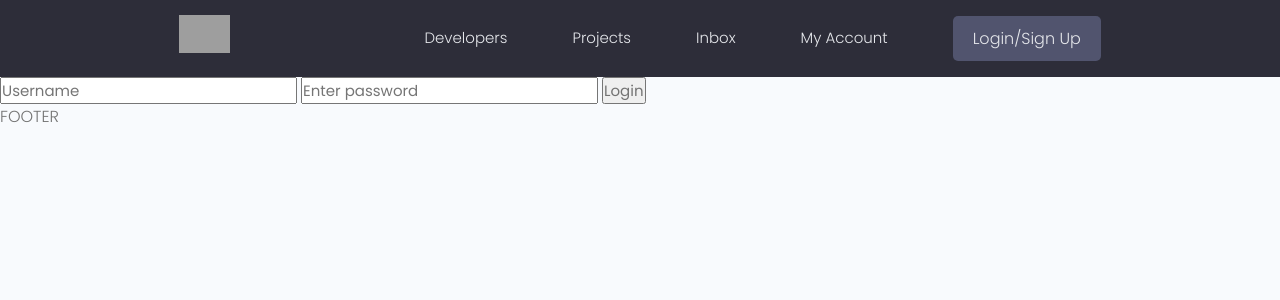
After one commit to dpirrott/dev-search, a Django app: page /login/ in a window 1280 px wide. The commit adds this page. Shown: the top 300 px of the page. Run offline with Django 4.2, Linux system fonts and the light colour scheme; parts of the project's set-up code (start-up, migrations or seed data) failed here and were passed over; some libraries are stand-ins or nearby versions; grey boxes are pictures that could not be loaded.

Commit message:
Created basic login page to showcase login route and view, add logout and flash messages for errors

```diff
--- a/devsearch/projects/views.py
+++ b/devsearch/projects/views.py
@@ -1,4 +1,5 @@
 from django.shortcuts import redirect, render
+from django.contrib.auth.decorators import login_required
 from django.http import HttpResponse
 from .models import Project
 from .forms import ProjectForm
@@ -21,6 +22,7 @@ def project(request, pk):
     return render(request, "projects/single-project.html", {"project": projectObj})
 
 
+@login_required(login_url="login")
 def createProject(request):
     form = ProjectForm()
 
@@ -35,6 +37,7 @@ def createProject(request):
     return render(request, "projects/project_form.html", context)
 
 
+@login_required(login_url="login")
 def updateProject(request, pk):
     project = Project.objects.get(id=pk)
     form = ProjectForm(instance=project)
@@ -49,6 +52,7 @@ def updateProject(request, pk):
     return render(request, "projects/project_form.html", context)
 
 
+@login_required(login_url="login")
 def deleteProject(request, pk):
     project = Project.objects.get(id=pk)
     if request.method == "POST":
--- a/devsearch/templates/main.html
+++ b/devsearch/templates/main.html
@@ -21,7 +21,13 @@
     <title>DevSearch - Connect with Developers!</title>
   </head>
   <body>
-    {% include 'navbar.html' %} {% block content %} {% endblock content %}
+    {% include 'navbar.html' %} {% if messages %}
+    <ul>
+      {% for message in messages %}
+      <li {% if message.tags %} class="{{ message.tags }}" {% endif %}>{{ message }}</li>
+      {% endfor %}
+    </ul>
+    {% endif %} {% block content %} {% endblock content %}
     <p>FOOTER</p>
   </body>
 </html>
--- a/devsearch/templates/navbar.html
+++ b/devsearch/templates/navbar.html
@@ -18,8 +18,12 @@
         <li class="header__menuItem"><a href="">Inbox</a></li>
         <li class="header__menuItem"><a href="">My Account</a></li>
         <li class="header__menuItem">
+          {% if request.user.is_authenticated %}
           <a href="{% url 'create-project' %}" class="btn btn--sub">Add Project</a>
-          <a href="" class="btn btn--sub">Login/Sign Up</a>
+          <a href="{% url 'logout' %}" class="btn btn--sub">Logout</a>
+          {% else %}
+          <a href="{% url 'login' %}" class="btn btn--sub">Login/Sign Up</a>
+          {% endif %}
         </li>
       </ul>
     </nav>
--- /dev/null
+++ b/devsearch/users/templates/users/login_register.html
@@ -0,0 +1,9 @@
+{% extends 'main.html' %} {% block content %}
+<form action="{% url 'login' %}" method="POST">
+  {% csrf_token %}
+  <input type="text" name="username" placeholder="Username" />
+  <input type="password" name="password" placeholder="Enter password" />
+  <input type="submit" value="Login" />
+</form>
+
+{% endblock content %}
--- a/devsearch/users/urls.py
+++ b/devsearch/users/urls.py
@@ -2,6 +2,8 @@ from django.urls import path
 from . import views
 
 urlpatterns = [
+    path("login/", views.loginUser, name="login"),
+    path("logout/", views.logoutUser, name="logout"),
     path("", views.profiles, name="profiles"),
     path("profile/<str:pk>", views.userProfile, name="user-profile"),
 ]
--- a/devsearch/users/views.py
+++ b/devsearch/users/views.py
@@ -1,7 +1,47 @@
-from django.shortcuts import render
+from click import password_option
+from django.shortcuts import render, redirect
+from django.contrib.auth import login, authenticate, logout
+from django.contrib.auth.decorators import login_required
+from django.contrib import messages
+from django.contrib.auth.models import User
 from .models import Profile
 
+
 # Create your views here.
+
+
+def loginUser(request):
+
+    if request.user.is_authenticated:
+        return redirect("profiles")
+
+    if request.method == "POST":
+        print(request.POST)
+        username = request.POST["username"]
+        password = request.POST["password"]
+
+        try:
+            user = User.objects.get(username=username)
+        except:
+            print("Username does not exist")
+            messages.error(request, "Username does not exist")
+
+        user = authenticate(request, username=username, password=password)
+
+        if user is not None:
+            login(request, user)
+            return redirect("profiles")
+        else:
+            print("Username OR password is incorrect")
+            messages.error(request, "Username OR password is incorrect")
+
+    return render(request, "users/login_register.html")
+
+
+def logoutUser(request):
+    logout(request)
+    messages.error(request, "User was logged out")
+    return redirect("login")
 
 
 def profiles(request):
```
